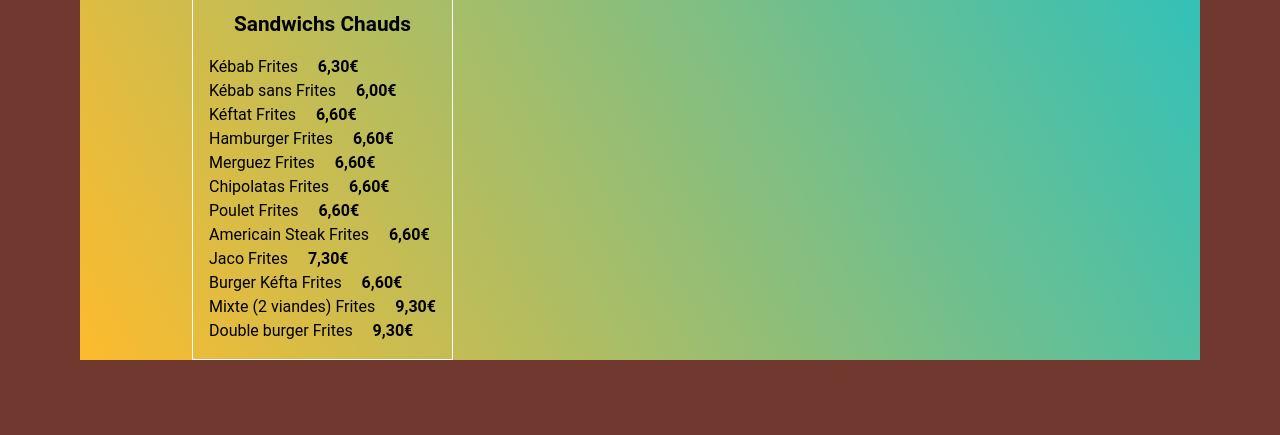
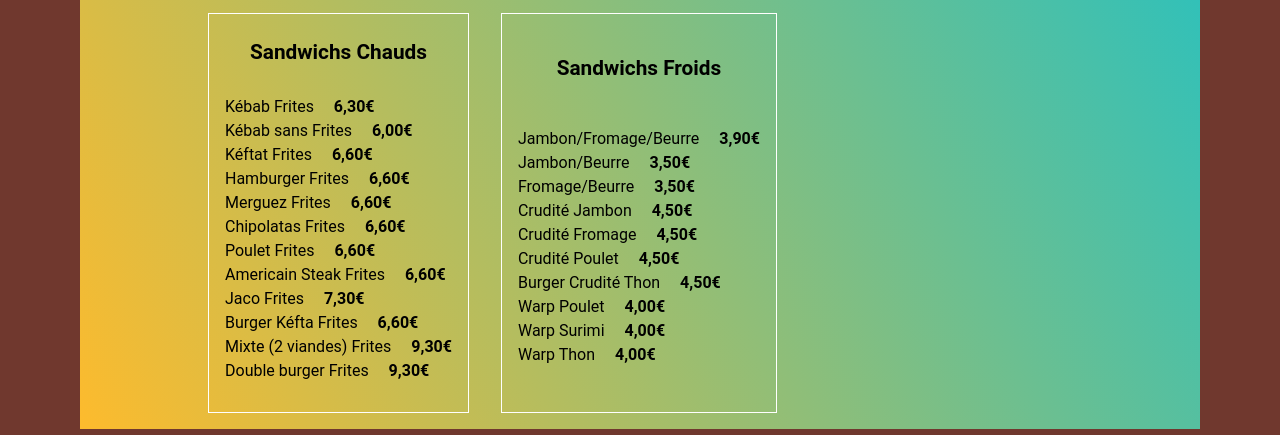
Before and after one commit to degregory-kevin/le-ptit-creux, a plain HTML site: page la-carte.html in a window 1280 px wide. Shown: the part 365-800 px from the top of the page. Drawn offline with Linux system fonts and the light colour scheme.

Commit message:
:construction:

```diff
--- a/carte.css
+++ b/carte.css
@@ -35,6 +35,8 @@ main h3{
         align-content: center;
 
         padding: 1em;
+        margin: 1em;
+        height: 400px;
 
 }
 
@@ -47,6 +49,7 @@ main h3{
     font-weight: bold;
     margin-left: 1em;
 
+
 }
 
 .type-produit h4 {
--- a/la-carte.html
+++ b/la-carte.html
@@ -77,7 +77,44 @@
                 </ul>
 
             </div>
+            <div class="type-produit">
+                <h4>
+                    Sandwichs Froids
+                </h4>
+                <ul>
+                    <li>
+                        Jambon/Fromage/Beurre <em>3,90€</em>
+                    </li>
+                    <li>
+                        Jambon/Beurre <em>3,50€</em>
+                    </li>
+                    <li>
+                        Fromage/Beurre <em>3,50€</em>
+                    </li>
+                    <li>
+                        Crudité Jambon <em>4,50€</em>
+                    </li>
+                    <li>
+                        Crudité Fromage <em>4,50€</em>
+                    </li>
+                    <li>
+                        Crudité Poulet <em>4,50€</em>
+                    </li>
+                    <li>
+                        Burger Crudité Thon <em>4,50€</em>
+                    </li>
+                    <li>
+                        Warp Poulet <em>4,00€</em>
+                    </li>
+                    <li>
+                        Warp Surimi <em>4,00€</em>
+                    </li>
+                    <li>
+                        Warp Thon <em>4,00€</em>
+                    </li>
+                </ul>
 
+            </div>
         </div>
 
     </main>
```
